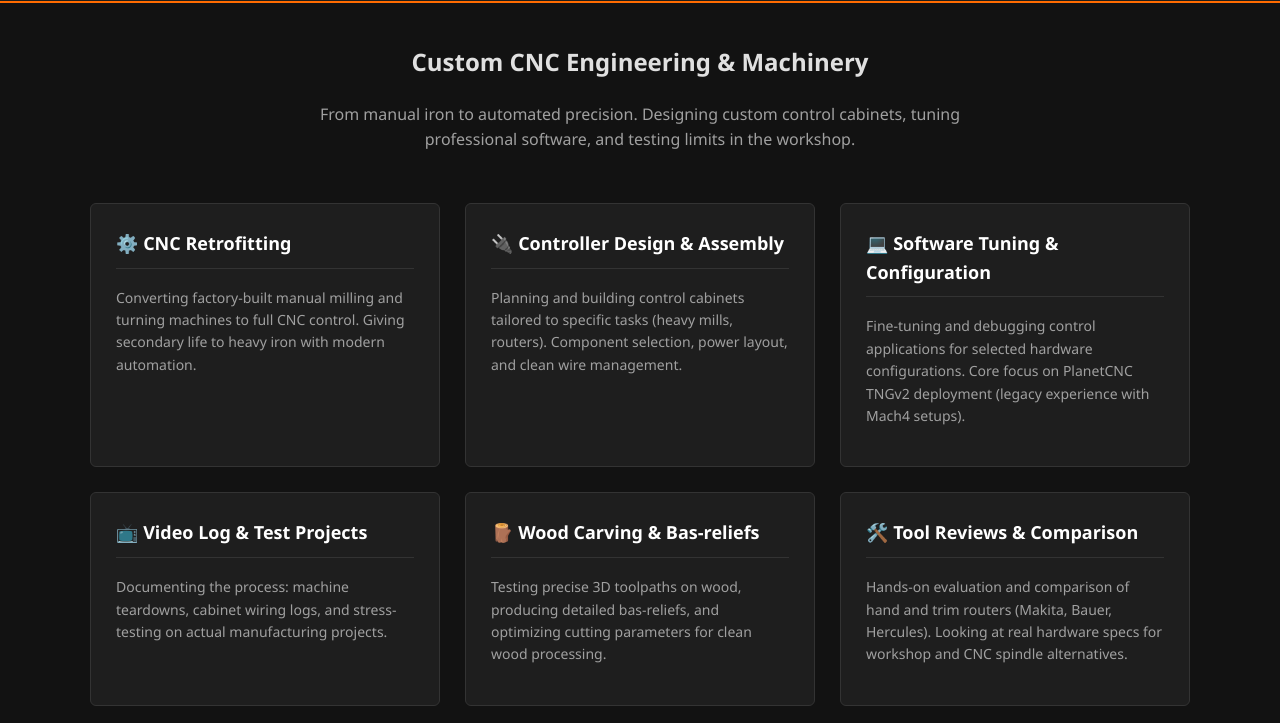
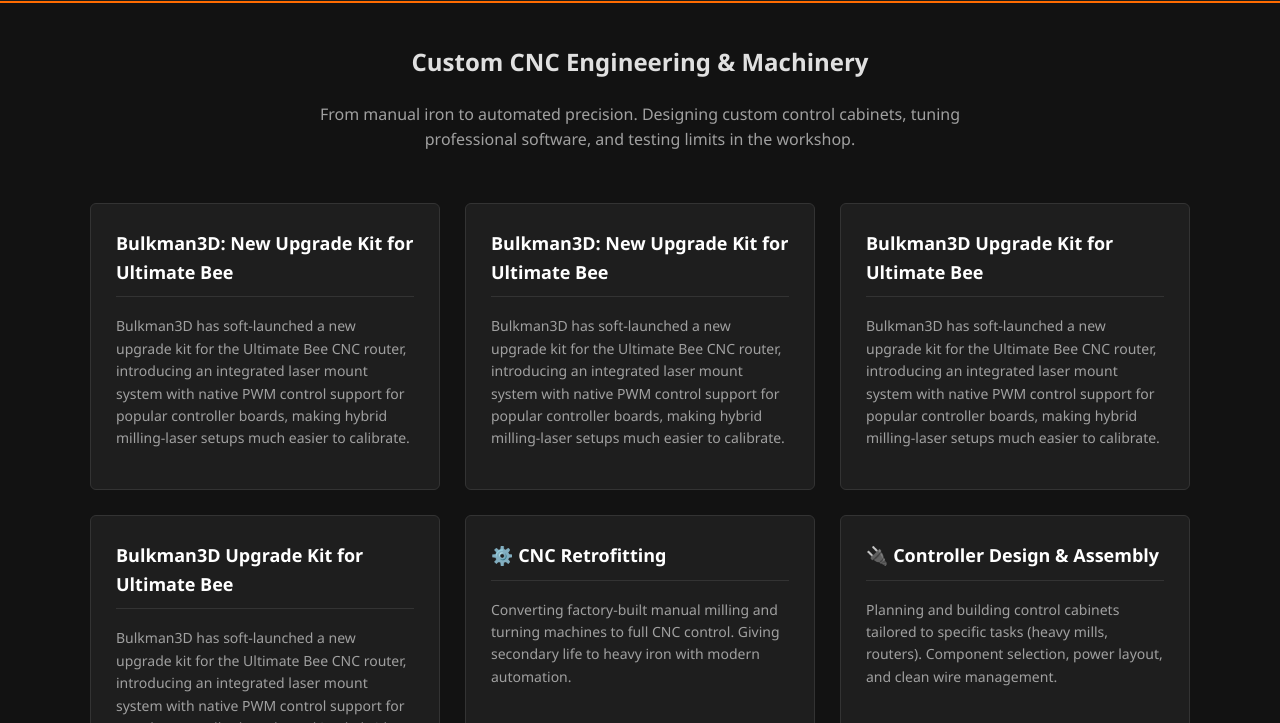
Before and after one commit to island-cnc/island-cnc.github.io, a plain HTML site: page index.html in a window 1280 px wide. Shown: the part 77-800 px from the top of the page. Drawn offline with Linux system fonts and the light colour scheme.

Commit message:
AI Auto-News Update

```diff
--- a/index.html
+++ b/index.html
@@ -150,6 +150,25 @@
         <!-- Сетка проектов / деятельности -->
         <div class="grid">
 
+	<!-- START_AI_NEWS -->
+            <div class="card">
+    <h3 data-en="Bulkman3D: New Upgrade Kit for Ultimate Bee" data-ru="Bulkman3D: Новый комплект обновления для Ultimate Bee">Bulkman3D: New Upgrade Kit for Ultimate Bee</h3>
+    <p data-en="Bulkman3D has soft-launched a new upgrade kit for the Ultimate Bee CNC router, introducing an integrated laser mount system with native PWM control support for popular controller boards, making hybrid milling-laser setups much easier to calibrate." data-ru="Bulkman3D запустил новый комплект обновления для ЧПУ-фрезера Ultimate Bee. В него входит интегрированная система крепления лазера с нативной поддержкой ШИМ-управления для популярных плат контроллеров, что значительно упрощает калибровку гибридных систем фрезерования и лазерной резки.">Bulkman3D has soft-launched a new upgrade kit for the Ultimate Bee CNC router, introducing an integrated laser mount system with native PWM control support for popular controller boards, making hybrid milling-laser setups much easier to calibrate.</p>
+</div>
+            <div class="card">
+    <h3 data-en="Bulkman3D: New Upgrade Kit for Ultimate Bee" data-ru="Bulkman3D: Новый комплект обновления для Ultimate Bee">Bulkman3D: New Upgrade Kit for Ultimate Bee</h3>
+    <p data-en="Bulkman3D has soft-launched a new upgrade kit for the Ultimate Bee CNC router, introducing an integrated laser mount system with native PWM control support for popular controller boards, making hybrid milling-laser setups much easier to calibrate." data-ru="Bulkman3D запустила в ограниченный доступ новый комплект обновления для ЧПУ-фрезера Ultimate Bee. В него входит интегрированная система крепления лазера с нативной поддержкой ШИМ-управления для популярных плат контроллеров, что значительно упрощает калибровку гибридных систем фрезерования и лазерной резки.">Bulkman3D has soft-launched a new upgrade kit for the Ultimate Bee CNC router, introducing an integrated laser mount system with native PWM control support for popular controller boards, making hybrid milling-laser setups much easier to calibrate.</p>
+</div>
+            <div class="card">
+    <h3 data-en="Bulkman3D Upgrade Kit for Ultimate Bee" data-ru="Комплект обновления Bulkman3D для Ultimate Bee">Bulkman3D Upgrade Kit for Ultimate Bee</h3>
+    <p data-en="Bulkman3D has soft-launched a new upgrade kit for the Ultimate Bee CNC router, introducing an integrated laser mount system with native PWM control support for popular controller boards, making hybrid milling-laser setups much easier to calibrate." data-ru="Bulkman3D представила новый комплект обновления для ЧПУ-фрезера Ultimate Bee, внедрив интегрированную систему крепления лазера с нативной поддержкой ШИМ-управления для популярных плат контроллеров, что значительно упрощает калибровку гибридных систем фрезерования и лазерной резки.">Bulkman3D has soft-launched a new upgrade kit for the Ultimate Bee CNC router, introducing an integrated laser mount system with native PWM control support for popular controller boards, making hybrid milling-laser setups much easier to calibrate.</p>
+</div>
+            <div class="card">
+    <h3 data-en="Bulkman3D Upgrade Kit for Ultimate Bee" data-ru="Комплект обновления Bulkman3D для Ultimate Bee">Bulkman3D Upgrade Kit for Ultimate Bee</h3>
+    <p data-en="Bulkman3D has soft-launched a new upgrade kit for the Ultimate Bee CNC router, introducing an integrated laser mount system with native PWM control support for popular controller boards, making hybrid milling-laser setups much easier to calibrate." data-ru="Bulkman3D запустила в ограниченный доступ новый комплект обновления для ЧПУ-фрезера Ultimate Bee, представив интегрированную систему крепления лазера с нативной поддержкой ШИМ-управления для популярных плат контроллеров, что значительно упрощает калибровку гибридных систем фрезерования и лазерной резки.">Bulkman3D has soft-launched a new upgrade kit for the Ultimate Bee CNC router, introducing an integrated laser mount system with native PWM control support for popular controller boards, making hybrid milling-laser setups much easier to calibrate.</p>
+</div>
+        <!-- END_AI_NEWS -->
+
             <!-- Карточка 1: Модернизация -->
             <div class="card">
                 <h3 data-en="⚙️ CNC Retrofitting" data-ru="⚙️ Модернизация станков">⚙️ CNC Retrofitting</h3>
```
